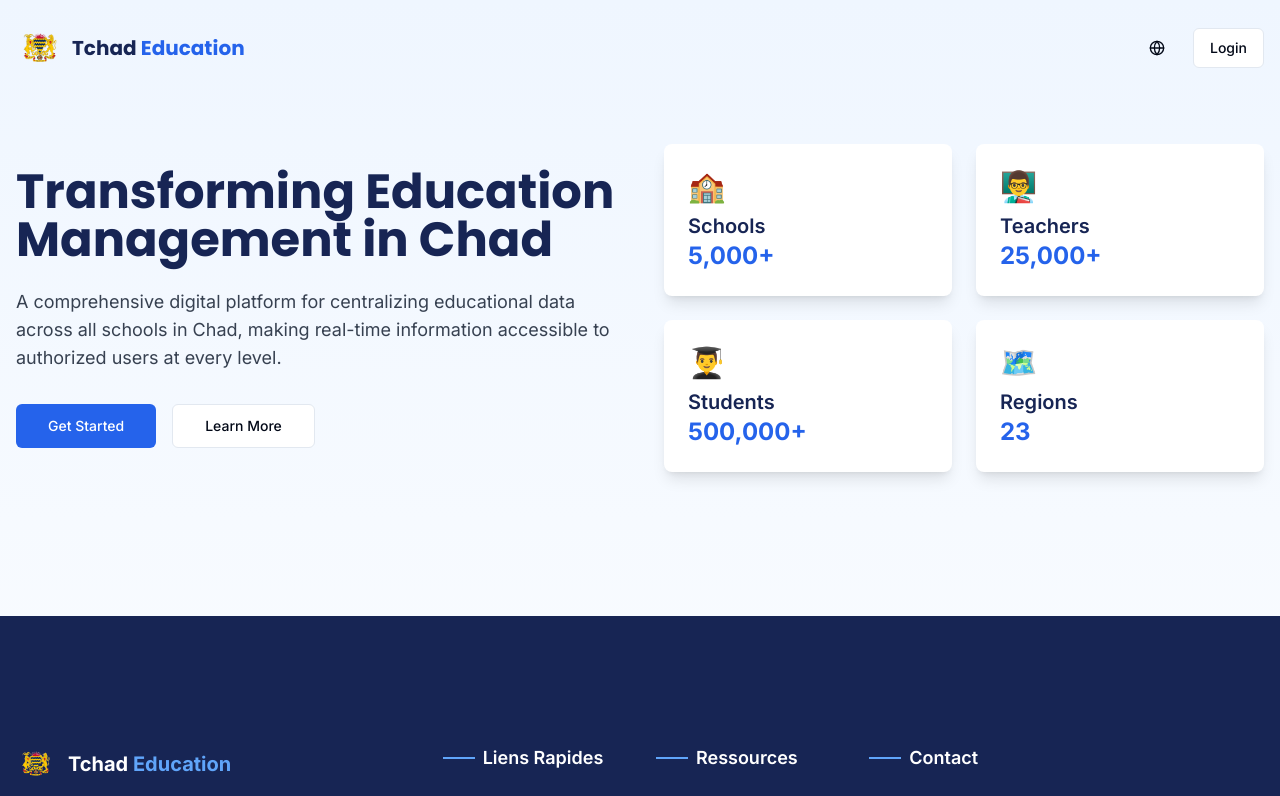
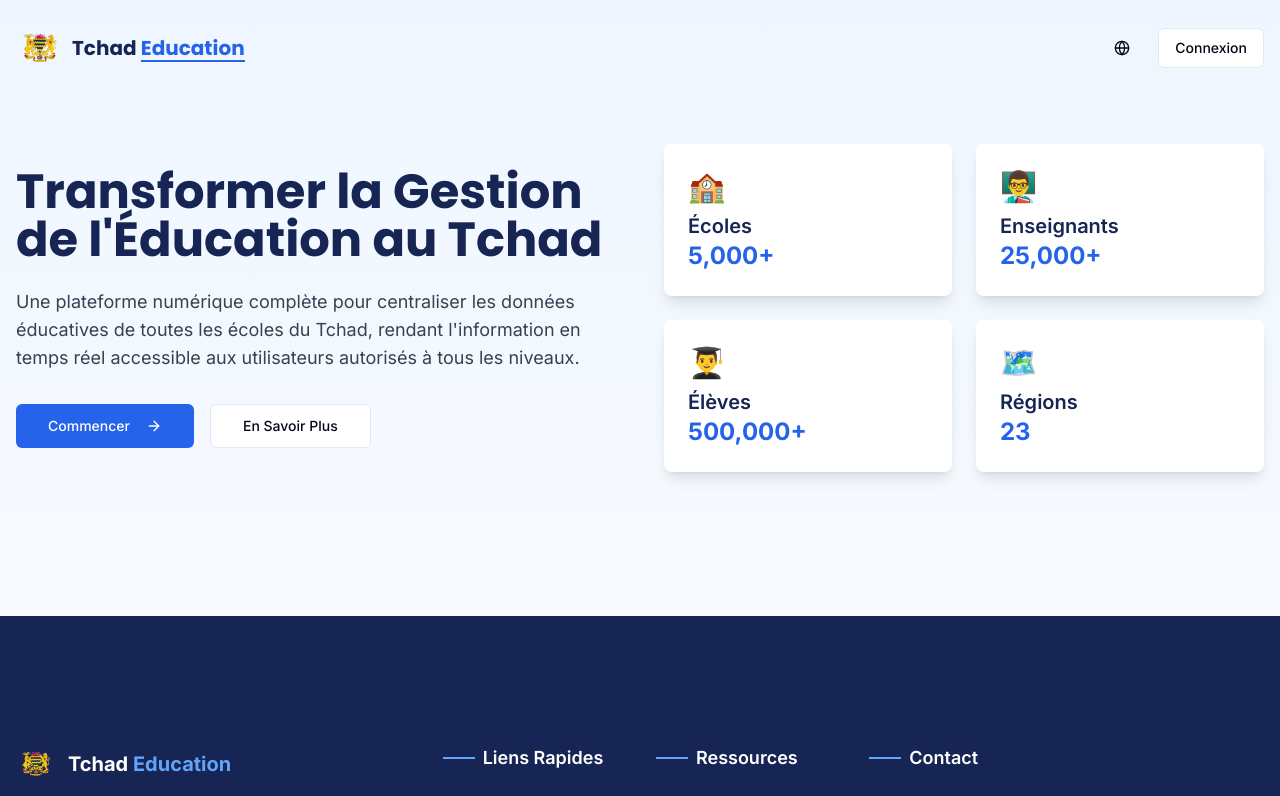
Before and after one commit to adoumouangnamouemmanuel/Chad-education-system, a Next.js app: page / in a window 1280 px wide. Shown: the top 796 px of the page. Built offline with nearby package versions, Linux system fonts and the light colour scheme.

Commit message:
made home page more interactive and change the language to french

```diff
--- a/app/page.tsx
+++ b/app/page.tsx
@@ -4,92 +4,170 @@ import { LoginForm } from "@/components/auth/login-form";
 import { LanguageSwitcher } from "@/components/language-switcher";
 import { Button } from "@/components/ui/button";
 import { Card, CardContent } from "@/components/ui/card";
-import { motion } from "framer-motion";
+import { AnimatePresence, motion } from "framer-motion";
+import {
+  ArrowRight,
+  ChevronRight,
+  Facebook,
+  Heart,
+  Instagram,
+  Mail,
+  MapPin,
+  Phone,
+  Twitter,
+  Youtube,
+} from "lucide-react";
 import Image from "next/image";
 import Link from "next/link";
 import { useRouter } from "next/navigation";
 import { useState } from "react";
-import {
-  Facebook,
-  Twitter,
-  Instagram,
-  Youtube,
-  Mail,
-  Phone,
-  MapPin,
-  ChevronRight,
-  Heart,
-} from "lucide-react";
+
+// Renamed Home to HomeIcon to avoid conflict with the local Home component
 
 export default function Home() {
   const [showLogin, setShowLogin] = useState(false);
+  const [hoveredStat, setHoveredStat] = useState<number | null>(null);
   const router = useRouter();
+
+  const stats = [
+    { title: "Écoles", count: "5,000+", icon: "🏫" },
+    { title: "Enseignants", count: "25,000+", icon: "👨‍🏫" },
+    { title: "Élèves", count: "500,000+", icon: "👨‍🎓" },
+    { title: "Régions", count: "23", icon: "🗺️" },
+  ];
 
   return (
     <div className="min-h-screen bg-gradient-to-b from-blue-50 to-white dark:from-gray-900 dark:to-gray-950">
       <header className="container mx-auto px-4 py-6 flex justify-between items-center">
-        <div className="flex items-center gap-2">
+        <Link href="/" className="flex items-center gap-2 group">
+          <motion.div
+            whileHover={{ rotate: [0, -10, 10, -10, 0] }}
+            transition={{ duration: 0.5 }}
+          >
             <Image
               src="/images/logo.png"
-            alt="Chad National School System"
+              alt="Système Scolaire National du Tchad"
               width={48}
               height={48}
               className="h-12 w-auto"
             />
-          <h1 className="text-xl font-poppins font-bold text-blue-950 dark:text-white">
+          </motion.div>
+          <motion.h1
+            className="text-xl font-poppins font-bold text-blue-950 dark:text-white"
+            whileHover={{ scale: 1.05 }}
+            transition={{ type: "spring", stiffness: 400, damping: 10 }}
+          >
             Tchad{" "}
-            <span className="text-blue-600 dark:text-blue-400">Education</span>
-          </h1>
-        </div>
+            <span className="text-blue-600 dark:text-blue-400 relative">
+              Education
+              <motion.span
+                className="absolute bottom-0 left-0 w-full h-0.5 bg-blue-600 dark:bg-blue-400"
+                initial={{ width: 0 }}
+                whileInView={{ width: "100%" }}
+                transition={{ duration: 0.5, delay: 0.2 }}
+              />
+            </span>
+          </motion.h1>
+        </Link>
         <div className="flex items-center gap-4">
           <LanguageSwitcher />
+          <motion.div whileHover={{ scale: 1.05 }} whileTap={{ scale: 0.95 }}>
             <Button variant="outline" onClick={() => setShowLogin(true)}>
-            Login
+              Connexion
             </Button>
+          </motion.div>
         </div>
       </header>
 
       <main className="container mx-auto px-4 py-12">
+        <AnimatePresence mode="wait">
           {showLogin ? (
             <motion.div
+              key="login"
               initial={{ opacity: 0, y: 20 }}
               animate={{ opacity: 1, y: 0 }}
+              exit={{ opacity: 0, y: -20 }}
               transition={{ duration: 0.5 }}
               className="max-w-md mx-auto"
             >
               <LoginForm onCancel={() => setShowLogin(false)} />
             </motion.div>
           ) : (
+            <motion.div
+              key="home"
+              initial={{ opacity: 0 }}
+              animate={{ opacity: 1 }}
+              exit={{ opacity: 0 }}
+              transition={{ duration: 0.5 }}
+            >
               <div className="grid grid-cols-1 lg:grid-cols-2 gap-12 items-center">
                 <motion.div
                   initial={{ opacity: 0, x: -20 }}
                   animate={{ opacity: 1, x: 0 }}
                   transition={{ duration: 0.5 }}
                 >
-              <h2 className="text-4xl md:text-5xl font-poppins font-bold text-blue-950 dark:text-white mb-6">
-                Transforming Education Management in Chad
-              </h2>
-              <p className="text-lg text-gray-700 dark:text-gray-300 mb-8">
-                A comprehensive digital platform for centralizing educational
-                data across all schools in Chad, making real-time information
-                accessible to authorized users at every level.
-              </p>
-              <div className="flex flex-wrap gap-4">
+                  <motion.h2
+                    className="text-4xl md:text-5xl font-poppins font-bold text-blue-950 dark:text-white mb-6"
+                    initial={{ opacity: 0, y: 20 }}
+                    animate={{ opacity: 1, y: 0 }}
+                    transition={{ duration: 0.7, delay: 0.2 }}
+                  >
+                    Transformer la Gestion de l'Éducation au Tchad
+                  </motion.h2>
+                  <motion.p
+                    className="text-lg text-gray-700 dark:text-gray-300 mb-8"
+                    initial={{ opacity: 0, y: 20 }}
+                    animate={{ opacity: 1, y: 0 }}
+                    transition={{ duration: 0.7, delay: 0.4 }}
+                  >
+                    Une plateforme numérique complète pour centraliser les
+                    données éducatives de toutes les écoles du Tchad, rendant
+                    l'information en temps réel accessible aux utilisateurs
+                    autorisés à tous les niveaux.
+                  </motion.p>
+                  <motion.div
+                    className="flex flex-wrap gap-4"
+                    initial={{ opacity: 0, y: 20 }}
+                    animate={{ opacity: 1, y: 0 }}
+                    transition={{ duration: 0.7, delay: 0.6 }}
+                  >
+                    <motion.div
+                      whileHover={{ scale: 1.05 }}
+                      whileTap={{ scale: 0.95 }}
+                    >
                       <Button
                         size="lg"
-                  className="bg-blue-600 hover:bg-blue-700 text-white"
+                        className="bg-blue-600 hover:bg-blue-700 text-white group"
                         onClick={() => setShowLogin(true)}
                       >
-                  Get Started
+                        Commencer
+                        <motion.span
+                          className="inline-block ml-2"
+                          initial={{ x: 0 }}
+                          whileHover={{ x: 3 }}
+                          transition={{
+                            type: "spring",
+                            stiffness: 400,
+                            damping: 10,
+                          }}
+                        >
+                          <ArrowRight className="h-4 w-4" />
+                        </motion.span>
                       </Button>
+                    </motion.div>
+                    <motion.div
+                      whileHover={{ scale: 1.05 }}
+                      whileTap={{ scale: 0.95 }}
+                    >
                       <Button
                         size="lg"
                         variant="outline"
                         onClick={() => router.push("/about")}
                       >
-                  Learn More
+                        En Savoir Plus
                       </Button>
-              </div>
+                    </motion.div>
+                  </motion.div>
                 </motion.div>
 
                 <motion.div
@@ -98,34 +176,66 @@ export default function Home() {
                   transition={{ duration: 0.5, delay: 0.2 }}
                   className="grid grid-cols-2 gap-6"
                 >
-              {[
-                { title: "Schools", count: "5,000+", icon: "🏫" },
-                { title: "Teachers", count: "25,000+", icon: "👨‍🏫" },
-                { title: "Students", count: "500,000+", icon: "👨‍🎓" },
-                { title: "Regions", count: "23", icon: "🗺️" },
-              ].map((stat, index) => (
+                  {stats.map((stat, index) => (
                     <motion.div
                       key={stat.title}
                       initial={{ opacity: 0, y: 20 }}
                       animate={{ opacity: 1, y: 0 }}
                       transition={{ duration: 0.3, delay: 0.3 + index * 0.1 }}
+                      whileHover={{
+                        y: -10,
+                        scale: 1.03,
+                        boxShadow:
+                          "0 20px 25px -5px rgba(0, 0, 0, 0.1), 0 10px 10px -5px rgba(0, 0, 0, 0.04)",
+                      }}
+                      onHoverStart={() => setHoveredStat(index)}
+                      onHoverEnd={() => setHoveredStat(null)}
                     >
-                  <Card className="border-none shadow-lg hover:shadow-xl transition-shadow">
+                      <Card
+                        className={`border-none shadow-lg transition-all duration-300 ${
+                          hoveredStat === index
+                            ? "bg-blue-50 dark:bg-blue-900/20"
+                            : ""
+                        }`}
+                      >
                         <CardContent className="p-6">
-                      <div className="text-3xl mb-2">{stat.icon}</div>
+                          <motion.div
+                            className="text-3xl mb-2"
+                            animate={
+                              hoveredStat === index
+                                ? {
+                                    scale: [1, 1.2, 1],
+                                    rotate: [0, 5, 0, -5, 0],
+                                  }
+                                : {}
+                            }
+                            transition={{ duration: 0.5 }}
+                          >
+                            {stat.icon}
+                          </motion.div>
                           <h3 className="text-xl font-semibold text-blue-950 dark:text-white">
                             {stat.title}
                           </h3>
-                      <p className="text-2xl font-bold text-blue-600 dark:text-blue-400">
+                          <motion.p
+                            className="text-2xl font-bold text-blue-600 dark:text-blue-400"
+                            animate={
+                              hoveredStat === index
+                                ? { scale: [1, 1.1, 1] }
+                                : {}
+                            }
+                            transition={{ duration: 0.5 }}
+                          >
                             {stat.count}
-                      </p>
+                          </motion.p>
                         </CardContent>
                       </Card>
                     </motion.div>
                   ))}
                 </motion.div>
               </div>
+            </motion.div>
           )}
+        </AnimatePresence>
       </main>
 
       {/* Enhanced Footer */}
@@ -151,10 +261,14 @@ export default function Home() {
             <div className="grid grid-cols-1 md:grid-cols-12 gap-8">
               {/* Logo and Description */}
               <div className="md:col-span-4">
-                <div className="flex items-center gap-3 mb-6">
+                <motion.div
+                  className="flex items-center gap-3 mb-6"
+                  whileHover={{ x: 5 }}
+                  transition={{ type: "spring", stiffness: 400, damping: 10 }}
+                >
                   <Image
                     src="/images/logo.png"
-                    alt="Chad Education"
+                    alt="Tchad Education"
                     width={40}
                     height={40}
                     className="h-10 w-auto"
@@ -162,7 +276,7 @@ export default function Home() {
                   <h3 className="text-xl font-bold">
                     Tchad <span className="text-blue-400">Education</span>
                   </h3>
-                </div>
+                </motion.div>
                 <p className="text-blue-200 mb-6">
                   Numérisation et centralisation des données éducatives pour les
                   écoles à travers le Tchad.
```
Lines whose indentation alone changed are shown as unchanged.
